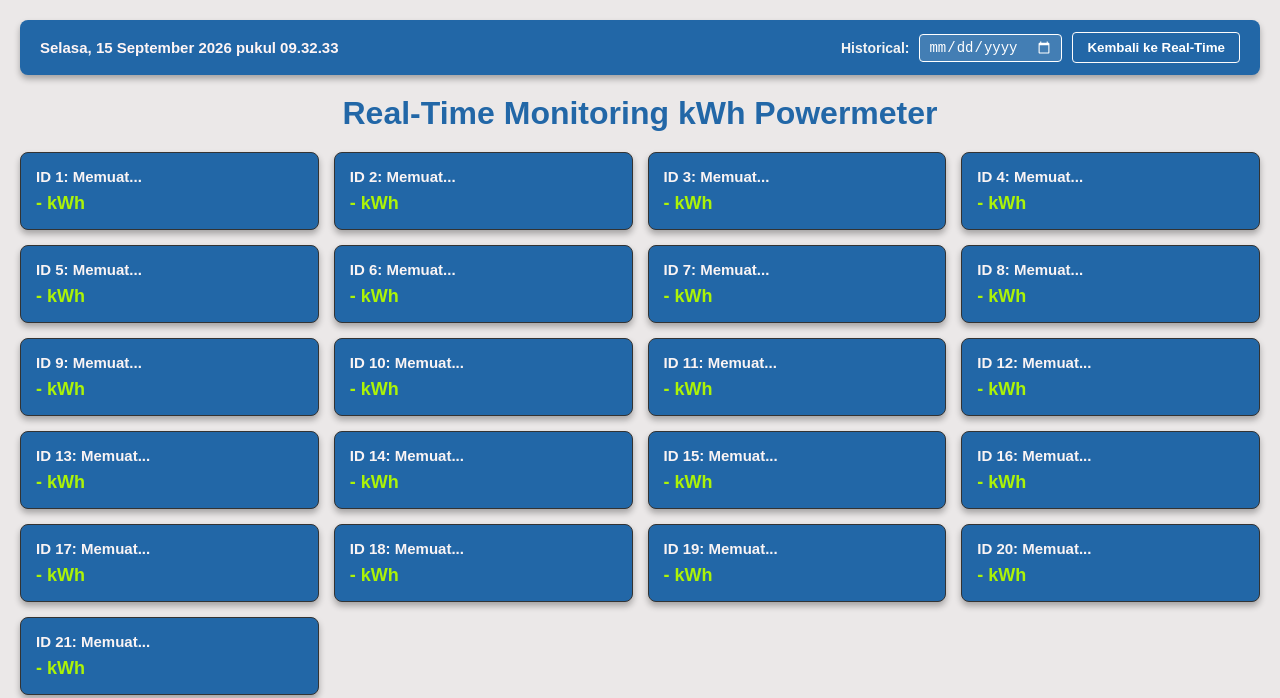
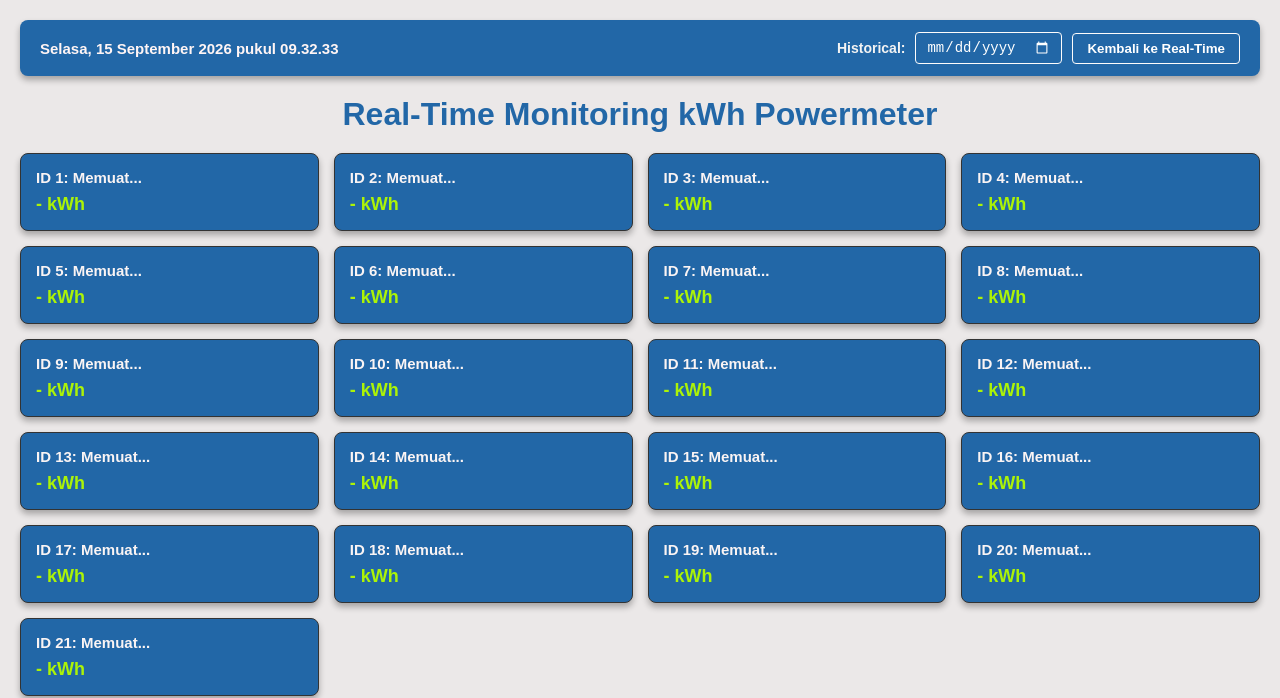
Before and after one commit to divariyanto212-cpu/divariyanto212, a website: page index.html in a window 1280 px wide. Shown: the top 698 px of the page. Drawn offline with nearby package versions, Linux system fonts and the light colour scheme; no server answers.

Commit message:
Update style.css

```diff
--- a/style.css
+++ b/style.css
@@ -217,19 +217,3 @@ h1 {
     color: #999999 !important;
     font-style: italic;
 }
-
-/* Membuat ikon kalender berwarna putih terang agar kelihatan */
-input[type="date"]::-webkit-calendar-picker-indicator {
-    filter: invert(1);
-    cursor: pointer;
-}
-
-/* Merapikan posisi dan tampilan kotak input tanggal */
-#tanggal-input {
-    background-color: rgba(255, 255, 255, 0.15);
-    color: #ffffff;
-    border: 1px solid #ffffff;
-    border-radius: 4px;
-    padding: 4px 8px;
-    outline: none;
-}
```
